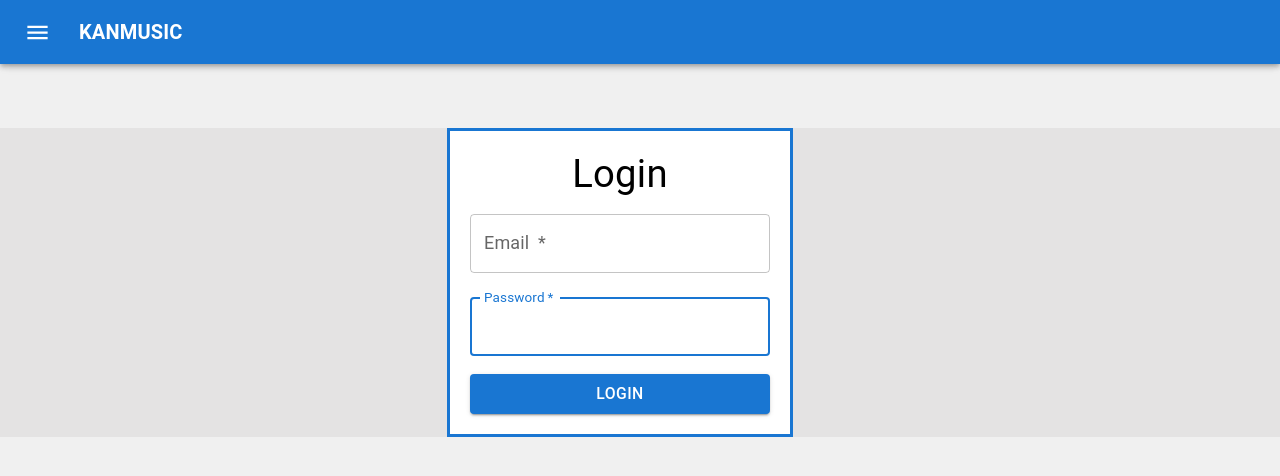
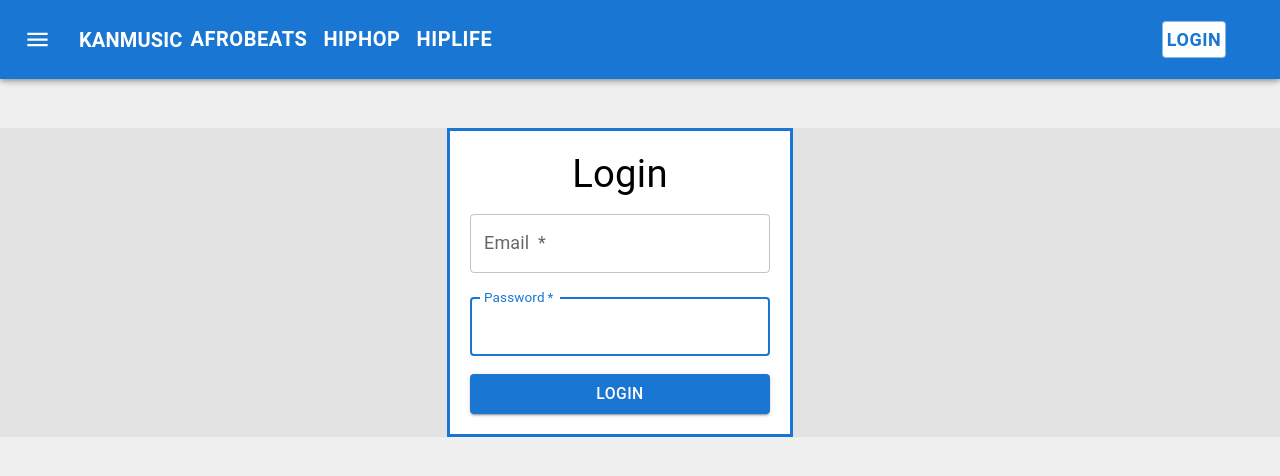
Before and after one commit to Khallitos/marketplace, a Next.js app: page /login in a window 1280 px wide. Shown: the top 476 px of the page. Built offline with nearby package versions, Linux system fonts and the light colour scheme.

Commit message:
navbar fixed

```diff
--- a/src/components/Navbar.js
+++ b/src/components/Navbar.js
@@ -1,31 +1,23 @@
 import React, { useEffect, useState } from "react";
-import {
-  red,
-  SearchIcon,
-  InputBase,
-  Typography,
-  IconButton,
-  Toolbar,
-  Box,
-  AppBar,
-  Button,
-  Hidden,
-  Divider,
-  styled,
-  alpha,
-} from "@mui/material/";
-import MenuIcon from '@mui/icons-material/Menu';
-
-import {
-  GpsFixed,
-  AccountCircleIcon,
-  CloudDownloadIcon,
-  SettingsIcon,
-} from "@mui/icons-material/";
-
-import { useAppContext } from "../context/AppContext";
+import { styled, alpha } from "@mui/material/styles";
+import AppBar from "@mui/material/AppBar";
+import Box from "@mui/material/Box";
+import Toolbar from "@mui/material/Toolbar";
+import IconButton from "@mui/material/IconButton";
+import Typography from "@mui/material/Typography";
+import InputBase from "@mui/material/InputBase";
+import MenuIcon from "@mui/icons-material/Menu";
+import SearchIcon from "@mui/icons-material/Search";
+import { red } from "@mui/material/colors";
+import { Button, Hidden, Divider } from "@mui/material";
+import { GpsFixed } from "@mui/icons-material";
+import AccountCircleIcon from "@mui/icons-material/AccountCircle";
+import CloudDownloadIcon from "@mui/icons-material/CloudDownload";
+import SettingsIcon from "@mui/icons-material/Settings";
+import { useAppContext } from "@/context/AppContext";
+import { useRouter } from "next/router";
 import Head from "next/head";
-import NextLink from "next/link";
+import Link from "next/link";
 import links from "../utils/links";
 
 const phoneNavbar = {
@@ -97,11 +89,11 @@ const StyledInputBase = styled(InputBase)(({ theme }) => ({
   },
 }));
 
-
 const Navbar = () => {
-  const { username, logUserOff,token } = useAppContext();
+  const { username, logUserOff, token } = useAppContext();
+  const router = useRouter();
   const logoutUser = () => {
-      logUserOff()
+    logUserOff();
     window.location.reload();
   };
 
@@ -120,7 +112,7 @@ const Navbar = () => {
               <MenuIcon />
             </IconButton>
 
-        <NextLink href="/">
+            <Link href="/">
               <Typography
                 variant="h6"
                 noWrap
@@ -135,13 +127,84 @@ const Navbar = () => {
               >
                 KANMUSIC
               </Typography>
-          </NextLink>
+            </Link>
+
+            <Box sx={{ flexGrow: 1, display: { xs: "none", md: "flex" } }}>
+              {links.map((link) => (
+                <Link href={link.path} style={{ textDecoration: "none" }}>
+                  <Button
+                    key={link.id}
+                    sx={{
+                      my: 2,
+                      color: "white",
+                      display: "block",
+                      fontSize: "20px",
+                      fontWeight: "bold",
+                    }}
+                  >
+                    {link.title}
+                  </Button>
+                </Link>
+              ))}
+            </Box>
+            {token && (
+              <>
+                <Typography variant="h5">
+                  <AccountCircleIcon fontSize="small" /> {username}
+                </Typography>
+
+                <Button
+                  variant="outlined"
+                  onClick={logoutUser}
+                  sx={{
+                    backgroundColor: "white",
+                    marginX: "30px",
+                    fontWeight: "bold",
+                    fontSize: "1rem",
+                    padding: "2px",
+                  }}
+                >
+                  Logout
+                </Button>
+                <Button
+                  variant="text"
+                  color="primary"
+                  onClick={() => router.push("/")}
+                >
+                  <SettingsIcon fontSize="large" sx={{ color: "white" }} />
+                </Button>
+              </>
+            )}
+
+            {!token && (
+              <>
+                <Button
+                  variant="outlined"
+                  onClick={() => router.push("/login")}
+                  sx={{
+                    backgroundColor: "white",
+                    marginX: "30px",
+                    fontWeight: "bold",
+                    fontSize: "1rem",
+                    padding: "2px",
+                    "&:hover": {
+                      borderRadius:"10px solid blue",
+                      color:"black",
+                      background:"white",
+                      width:"100px"
+                    }
+
+                  }}
+                >
+                  Login
+                </Button>
+              </>
+            )}
           </Toolbar>
         </AppBar>
       </Box>
-
     </>
   );
-}
+};
 
-export default Navbar
+export default Navbar;
--- a/src/pages/login.js
+++ b/src/pages/login.js
@@ -4,6 +4,7 @@ import { PersonIcon, LockIcon, AccountCircleIcon } from "@mui/icons-material/";
 import { useAppContext } from "../context/AppContext";
 import { Alert } from "../components/Alert";
 import bg from '../../public/images/bg.jpg'
+import Link from "next/link";
 // import {Link} from "react-router-dom"
 // import { useNavigate } from "react-router-dom";
 
@@ -152,7 +153,7 @@ export default function login() {
         </Box>
       </form>
       {/* <Link to = "/forgotpassword" >Forgot password</Link>
-      <Link to = "/register" >Register</Link> */}
+      <Link to = "/register" >Register</Link>  */}
     </Box>
     </Box>
 
```
Lines whose indentation alone changed are shown as unchanged.
